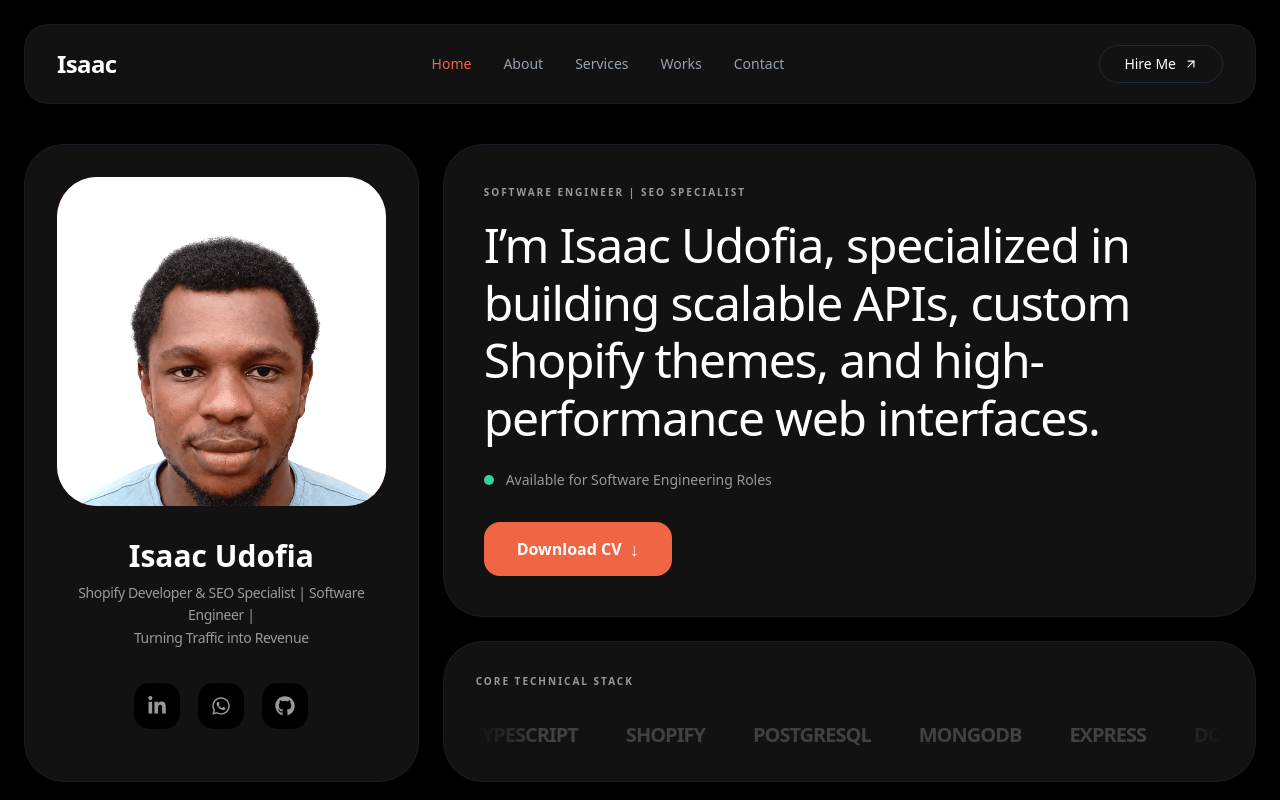
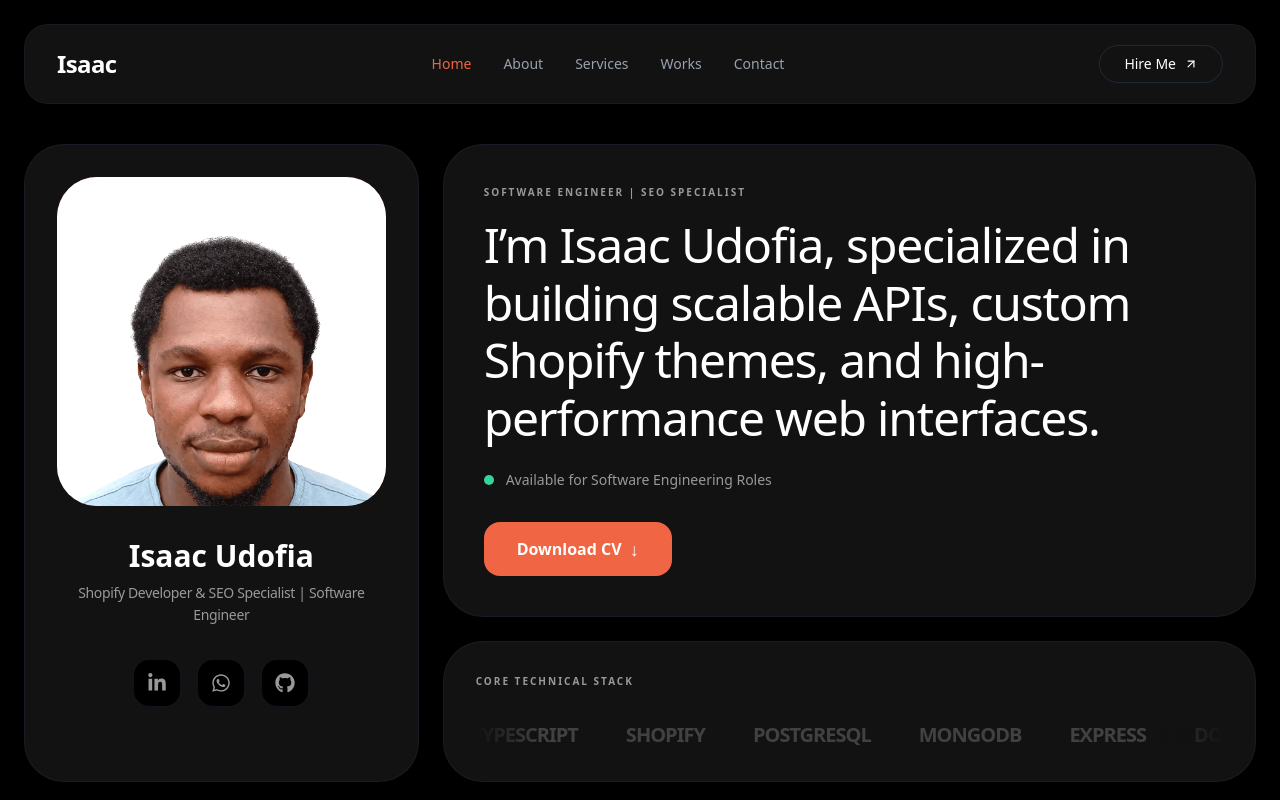
Before and after one commit to isaacudofia/zaco, a Next.js app: page / in a window 1280 px wide. Shown: the top 800 px of the page. Built offline with nearby package versions, Linux system fonts and the light colour scheme.

Commit message:
Modify Hero component description formatting
Updated the Hero component's description text.

```diff
--- a/components/Hero.tsx
+++ b/components/Hero.tsx
@@ -47,8 +47,8 @@ const Hero = () => {
 
           <h1 className="text-3xl font-bold mb-2 text-white">Isaac Udofia</h1>
           <p className="text-[#999999] text-sm mb-8 tracking-tight leading-relaxed">
-            Shopify Developer & SEO Specialist | Software Engineer | <br />
-            Turning Traffic into Revenue
+            Shopify Developer & SEO Specialist | Software Engineer <br />
+
           </p>
 
           <div className="flex gap-4">
```
